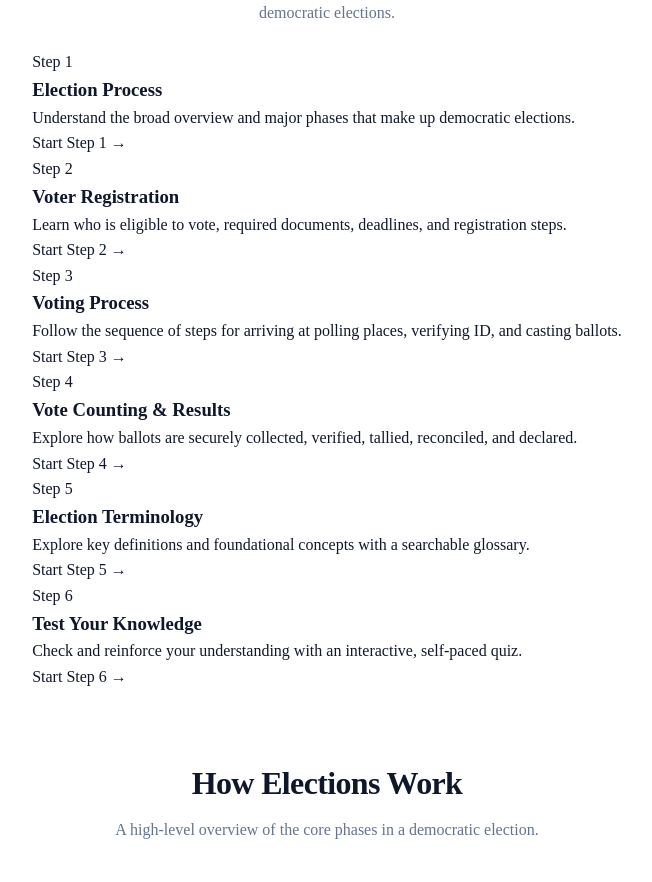
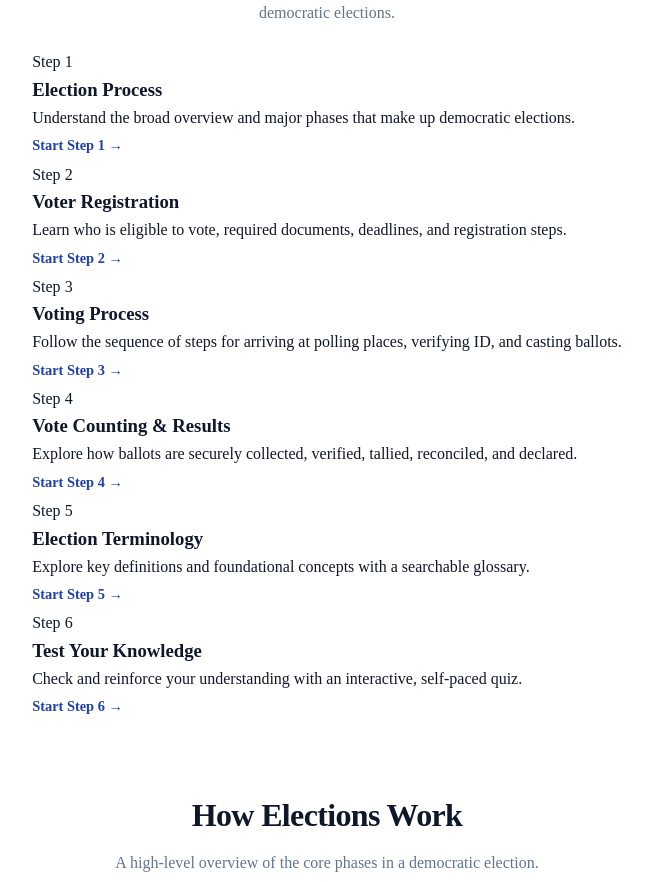
Before and after one commit to devamithra137/Election-Process-Education, a Next.js app: page / in a window 1280 px wide. Shown: the part 2260-3142 px from the top of the page, without its empty margins (313-965 px from the left). Built offline with nearby package versions, Linux system fonts and the light colour scheme.

Commit message:
Improve button consistency

```diff
--- a/src/app/globals.css
+++ b/src/app/globals.css
@@ -3019,6 +3019,29 @@ a {
   border-radius: var(--radius-sm);
 }
 
+.learning-path-card-link {
+  display: inline-flex;
+  align-items: center;
+  font-size: 0.9rem;
+  font-weight: 600;
+  color: var(--color-primary);
+  padding: 0.25rem 0.5rem;
+  margin-left: -0.5rem;
+  border-radius: var(--radius-sm);
+  transition: color 0.2s ease, transform 0.2s ease, background-color 0.2s ease;
+}
+
+.learning-path-card-link:hover {
+  color: var(--color-primary-hover);
+  background-color: var(--color-primary-light);
+  transform: translateX(2px);
+}
+
+.learning-path-card-link:focus-visible {
+  outline: 2px solid var(--color-primary);
+  outline-offset: 2px;
+}
+
 .content-search-empty-state {
   text-align: center;
   padding: 2.5rem 1rem;
```
